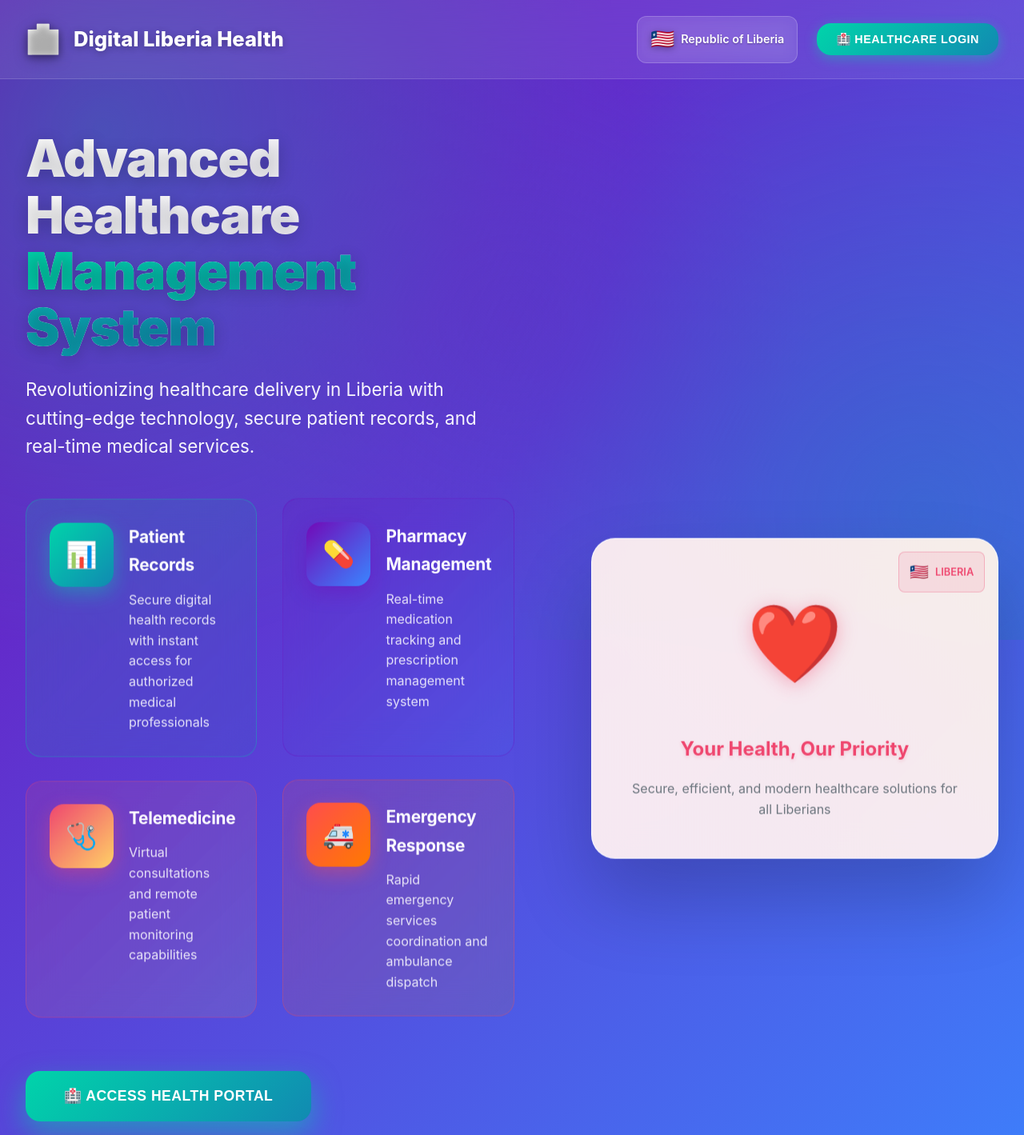
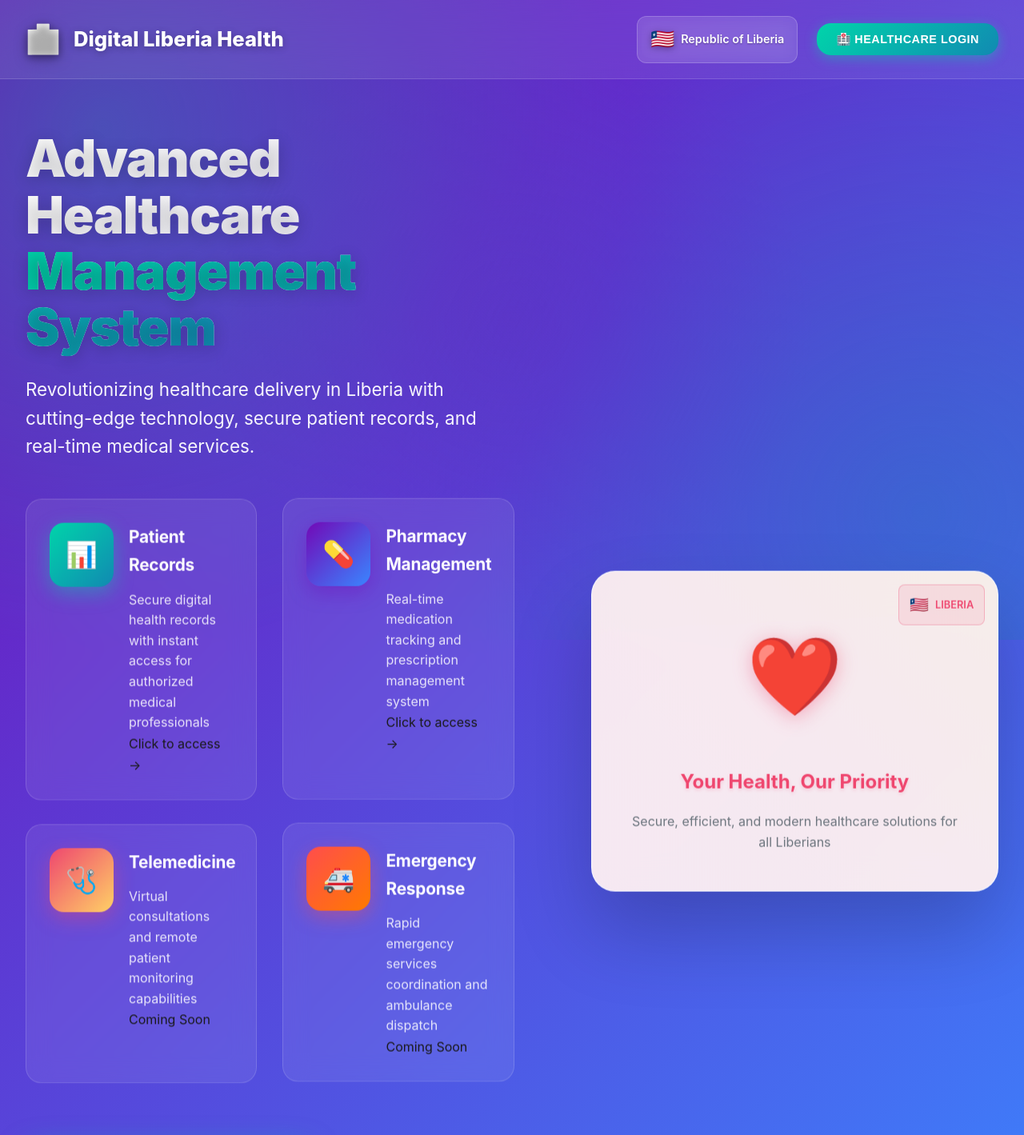
Before and after one commit to liberianpost/digital-liberia-health, a React (Vite) app: page / in a window 1280 px wide. Shown: the top 1419 px of the page at 80% size. Built offline with nearby package versions, Linux system fonts and the light colour scheme.

Commit message:
Enhance App with module state and interaction handlers
Added state management for active module and implemented handlers for module interactions including DSSN verification and login functionality.

```diff
--- a/src/App.jsx
+++ b/src/App.jsx
@@ -15,6 +15,7 @@ function App() {
   const [user, setUser] = useState(null);
   const [showLogin, setShowLogin] = useState(false);
   const [scrolled, setScrolled] = useState(false);
+  const [activeModule, setActiveModule] = useState(null);
 
   useEffect(() => {
     const handleScroll = () => {
@@ -36,88 +37,204 @@ function App() {
     localStorage.removeItem('healthUser');
   };
 
+  const handleCardClick = (module) => {
+    setActiveModule(module);
+  };
+
+  const handleBackToHome = () => {
+    setActiveModule(null);
+  };
+
+  const handleDSSNVerify = (dssn) => {
+    // Backend verification will be implemented later
+    console.log('Verifying DSSN:', dssn);
+    alert(`DSSN ${dssn} verification logic will be implemented in backend`);
+  };
+
+  const handleLogin = (credentials) => {
+    // Backend login will be implemented later
+    console.log('Login attempt with:', credentials);
+    alert('Login functionality will be implemented in backend');
+  };
+
+  const renderModuleContent = () => {
+    switch(activeModule) {
+      case 'patient-records':
         return (
-    <div className="app">
-      {/* Header */}
-      <header className={`header ${scrolled ? 'scrolled' : ''}`}>
-        <div className="header-content">
-          <div className="logo">
-            <span className="logo-icon">🏥</span>
-            <span>Digital Liberia Health</span>
+          <div className="module-container">
+            <button className="back-button" onClick={handleBackToHome}>
+              ← Back to Home
+            </button>
+            <div className="module-content">
+              <h2 className="module-title">Patient Records System</h2>
+              <p className="module-description">
+                Access and manage comprehensive patient health records and medical history
+              </p>
+
+              <div className="auth-tabs">
+                <div className="auth-section">
+                  <h3>Sign Up</h3>
+                  <p className="auth-description">
+                    Enter your DSSN (Digital Social Security Number) to verify your identity
+                  </p>
+                  <div className="form-group">
+                    <label htmlFor="dssn-signup">DSSN Number</label>
+                    <input
+                      type="text"
+                      id="dssn-signup"
+                      placeholder="Enter 15-digit alphanumeric DSSN"
+                      maxLength={15}
+                      pattern="[A-Za-z0-9]{15}"
+                    />
+                    <p className="input-help">15 characters, letters and numbers only</p>
+                    <button
+                      className="btn btn-health verify-btn"
+                      onClick={() => {
+                        const dssn = document.getElementById('dssn-signup').value;
+                        if(dssn.length === 15 && /^[A-Za-z0-9]+$/.test(dssn)) {
+                          handleDSSNVerify(dssn);
+                        } else {
+                          alert('Please enter a valid 15-digit alphanumeric DSSN');
+                        }
+                      }}
+                    >
+                      Verify DSSN
+                    </button>
+                  </div>
                 </div>
 
-          {/* Liberia Flag and Login Section */}
-          <div style={{ display: 'flex', alignItems: 'center', gap: '1.5rem' }}>
-            {/* Liberia Flag */}
-            <div
-              style={{
-                display: 'flex',
-                alignItems: 'center',
-                gap: '0.5rem',
-                background: 'rgba(255, 255, 255, 0.1)',
-                padding: '0.5rem 1rem',
-                borderRadius: '12px',
-                border: '1px solid rgba(255, 255, 255, 0.2)',
-                backdropFilter: 'blur(10px)'
+                <div className="divider">OR</div>
+
+                <div className="auth-section">
+                  <h3>Login</h3>
+                  <p className="auth-description">
+                    Access your account with DSSN and password
+                  </p>
+                  <div className="form-group">
+                    <label htmlFor="dssn-login">DSSN Number</label>
+                    <input
+                      type="text"
+                      id="dssn-login"
+                      placeholder="Enter your DSSN"
+                    />
+                  </div>
+                  <div className="form-group">
+                    <label htmlFor="password">Password</label>
+                    <input
+                      type="password"
+                      id="password"
+                      placeholder="Enter your password"
+                    />
+                  </div>
+                  <button
+                    className="btn btn-health login-btn"
+                    onClick={() => {
+                      const dssn = document.getElementById('dssn-login').value;
+                      const password = document.getElementById('password').value;
+                      if(dssn && password) {
+                        handleLogin({ dssn, password });
+                      } else {
+                        alert('Please enter both DSSN and password');
+                      }
                     }}
                   >
-              <div style={{
-                fontSize: '1.5rem',
-                filter: 'drop-shadow(0 2px 4px rgba(0,0,0,0.3))'
-              }}>
-                🇱🇷
+                    Login to Patient Records
+                  </button>
                 </div>
-              <span style={{
-                color: 'var(--white)',
-                fontSize: '0.9rem',
-                fontWeight: '600',
-                textShadow: '0 1px 2px rgba(0,0,0,0.3)'
-              }}>
-                Republic of Liberia
-              </span>
+              </div>
+            </div>
+          </div>
+        );
+
+      case 'pharmacy-management':
+        return (
+          <div className="module-container">
+            <button className="back-button" onClick={handleBackToHome}>
+              ← Back to Home
+            </button>
+            <div className="module-content">
+              <h2 className="module-title">Pharmacy Management System</h2>
+              <p className="module-description">
+                Real-time medication tracking and prescription management system
+              </p>
+
+              <div className="auth-tabs">
+                <div className="auth-section">
+                  <h3>Sign Up</h3>
+                  <p className="auth-description">
+                    Enter your DSSN (Digital Social Security Number) to verify your identity
+                  </p>
+                  <div className="form-group">
+                    <label htmlFor="dssn-pharmacy-signup">DSSN Number</label>
+                    <input
+                      type="text"
+                      id="dssn-pharmacy-signup"
+                      placeholder="Enter 15-digit alphanumeric DSSN"
+                      maxLength={15}
+                      pattern="[A-Za-z0-9]{15}"
+                    />
+                    <p className="input-help">15 characters, letters and numbers only</p>
+                    <button
+                      className="btn btn-medical verify-btn"
+                      onClick={() => {
+                        const dssn = document.getElementById('dssn-pharmacy-signup').value;
+                        if(dssn.length === 15 && /^[A-Za-z0-9]+$/.test(dssn)) {
+                          handleDSSNVerify(dssn);
+                        } else {
+                          alert('Please enter a valid 15-digit alphanumeric DSSN');
+                        }
+                      }}
+                    >
+                      Verify DSSN
+                    </button>
+                  </div>
                 </div>
 
-            {user ? (
-              <div style={{ display: 'flex', alignItems: 'center', gap: '1.5rem' }}>
-                <span style={{
-                  color: 'var(--white)',
-                  fontWeight: '600',
-                  fontSize: '0.95rem'
-                }}>
-                  Welcome, Dr. {user.profile?.firstName} {user.profile?.lastName}
-                </span>
+                <div className="divider">OR</div>
+
+                <div className="auth-section">
+                  <h3>Login</h3>
+                  <p className="auth-description">
+                    Access your pharmacy account with DSSN and password
+                  </p>
+                  <div className="form-group">
+                    <label htmlFor="dssn-pharmacy-login">DSSN Number</label>
+                    <input
+                      type="text"
+                      id="dssn-pharmacy-login"
+                      placeholder="Enter your DSSN"
+                    />
+                  </div>
+                  <div className="form-group">
+                    <label htmlFor="pharmacy-password">Password</label>
+                    <input
+                      type="password"
+                      id="pharmacy-password"
+                      placeholder="Enter your password"
+                    />
+                  </div>
                   <button
-                  onClick={handleLogout}
-                  className="btn btn-glass"
-                  style={{
-                    padding: '0.7rem 1.2rem',
-                    fontSize: '0.85rem',
-                    border: '1px solid rgba(255, 255, 255, 0.3)'
+                    className="btn btn-medical login-btn"
+                    onClick={() => {
+                      const dssn = document.getElementById('dssn-pharmacy-login').value;
+                      const password = document.getElementById('pharmacy-password').value;
+                      if(dssn && password) {
+                        handleLogin({ dssn, password });
+                      } else {
+                        alert('Please enter both DSSN and password');
+                      }
                     }}
                   >
-                  Logout
+                    Login to Pharmacy System
                   </button>
                 </div>
-            ) : (
-              <button
-                onClick={() => setShowLogin(true)}
-                className="btn btn-health"
-                style={{
-                  padding: '0.7rem 1.5rem',
-                  fontSize: '0.9rem',
-                  boxShadow: '0 4px 15px rgba(0, 212, 170, 0.4)'
-                }}
-              >
-                🏥 Healthcare Login
-              </button>
-            )}
               </div>
             </div>
-      </header>
+          </div>
+        );
 
-      {/* Main Content */}
-      <main className="main-content">
-        {!user ? (
+      default:
+        return (
           <div className="hero-section">
             <div className="hero-text">
               <h1>
@@ -140,12 +257,14 @@ function App() {
               {/* Enhanced Health Features Grid with Floating Animations */}
               <div className="health-features-grid">
                 {/* Patient Records Card */}
-                <div className="health-feature-item floating" style={{
-                  background: 'linear-gradient(135deg, rgba(0, 212, 170, 0.15), rgba(17, 138, 178, 0.1))',
-                  border: '1px solid rgba(0, 212, 170, 0.3)',
-                  backdropFilter: 'blur(20px)',
-                  animationDelay: '0s'
-                }}>
+                <div
+                  className="health-feature-item floating clickable-card patient-records-card"
+                  onClick={() => handleCardClick('patient-records')}
+                  style={{
+                    animationDelay: '0s',
+                    cursor: 'pointer'
+                  }}
+                >
                   <div className="health-feature-icon" style={{
                     background: 'linear-gradient(135deg, #00d4aa, #118ab2)',
                     boxShadow: '0 8px 25px rgba(0, 212, 170, 0.4)'
@@ -153,16 +272,19 @@ function App() {
                   <div className="health-feature-content">
                     <h4>Patient Records</h4>
                     <p>Secure digital health records with instant access for authorized medical professionals</p>
+                    <span className="card-click-hint">Click to access →</span>
                   </div>
                 </div>
 
                 {/* Pharmacy Management Card */}
-                <div className="health-feature-item floating" style={{
-                  background: 'linear-gradient(135deg, rgba(114, 9, 183, 0.15), rgba(58, 134, 255, 0.1))',
-                  border: '1px solid rgba(114, 9, 183, 0.3)',
-                  backdropFilter: 'blur(20px)',
-                  animationDelay: '0.2s'
-                }}>
+                <div
+                  className="health-feature-item floating clickable-card pharmacy-card"
+                  onClick={() => handleCardClick('pharmacy-management')}
+                  style={{
+                    animationDelay: '0.2s',
+                    cursor: 'pointer'
+                  }}
+                >
                   <div className="health-feature-icon" style={{
                     background: 'linear-gradient(135deg, #7209b7, #3a86ff)',
                     boxShadow: '0 8px 25px rgba(114, 9, 183, 0.4)'
@@ -170,16 +292,19 @@ function App() {
                   <div className="health-feature-content">
                     <h4>Pharmacy Management</h4>
                     <p>Real-time medication tracking and prescription management system</p>
+                    <span className="card-click-hint">Click to access →</span>
                   </div>
                 </div>
 
                 {/* Telemedicine Card */}
-                <div className="health-feature-item floating" style={{
-                  background: 'linear-gradient(135deg, rgba(239, 71, 111, 0.15), rgba(255, 209, 102, 0.1))',
-                  border: '1px solid rgba(239, 71, 111, 0.3)',
-                  backdropFilter: 'blur(20px)',
-                  animationDelay: '0.4s'
-                }}>
+                <div
+                  className="health-feature-item floating clickable-card telemedicine-card"
+                  onClick={() => handleCardClick('telemedicine')}
+                  style={{
+                    animationDelay: '0.4s',
+                    cursor: 'pointer'
+                  }}
+                >
                   <div className="health-feature-icon" style={{
                     background: 'linear-gradient(135deg, #ef476f, #ffd166)',
                     boxShadow: '0 8px 25px rgba(239, 71, 111, 0.4)'
@@ -187,16 +312,19 @@ function App() {
                   <div className="health-feature-content">
                     <h4>Telemedicine</h4>
                     <p>Virtual consultations and remote patient monitoring capabilities</p>
+                    <span className="card-click-hint">Coming Soon</span>
                   </div>
                 </div>
 
                 {/* Emergency Response Card */}
-                <div className="health-feature-item floating" style={{
-                  background: 'linear-gradient(135deg, rgba(255, 77, 77, 0.15), rgba(255, 122, 0, 0.1))',
-                  border: '1px solid rgba(255, 77, 77, 0.3)',
-                  backdropFilter: 'blur(20px)',
-                  animationDelay: '0.6s'
-                }}>
+                <div
+                  className="health-feature-item floating clickable-card emergency-card"
+                  onClick={() => handleCardClick('emergency')}
+                  style={{
+                    animationDelay: '0.6s',
+                    cursor: 'pointer'
+                  }}
+                >
                   <div className="health-feature-icon" style={{
                     background: 'linear-gradient(135deg, #ff4d4d, #ff7a00)',
                     boxShadow: '0 8px 25px rgba(255, 77, 77, 0.4)'
@@ -204,6 +332,7 @@ function App() {
                   <div className="health-feature-content">
                     <h4>Emergency Response</h4>
                     <p>Rapid emergency services coordination and ambulance dispatch</p>
+                    <span className="card-click-hint">Coming Soon</span>
                   </div>
                 </div>
               </div>
@@ -313,6 +442,95 @@ function App() {
               </div>
             </div>
           </div>
+        );
+    }
+  };
+
+  return (
+    <div className="app">
+      {/* Header */}
+      <header className={`header ${scrolled ? 'scrolled' : ''}`}>
+        <div className="header-content">
+          <div className="logo">
+            <span className="logo-icon">🏥</span>
+            <span>Digital Liberia Health</span>
+          </div>
+
+          {/* Liberia Flag and Login Section */}
+          <div style={{ display: 'flex', alignItems: 'center', gap: '1.5rem' }}>
+            {/* Liberia Flag */}
+            <div
+              style={{
+                display: 'flex',
+                alignItems: 'center',
+                gap: '0.5rem',
+                background: 'rgba(255, 255, 255, 0.1)',
+                padding: '0.5rem 1rem',
+                borderRadius: '12px',
+                border: '1px solid rgba(255, 255, 255, 0.2)',
+                backdropFilter: 'blur(10px)'
+              }}
+            >
+              <div style={{
+                fontSize: '1.5rem',
+                filter: 'drop-shadow(0 2px 4px rgba(0,0,0,0.3))'
+              }}>
+                🇱🇷
+              </div>
+              <span style={{
+                color: 'var(--white)',
+                fontSize: '0.9rem',
+                fontWeight: '600',
+                textShadow: '0 1px 2px rgba(0,0,0,0.3)'
+              }}>
+                Republic of Liberia
+              </span>
+            </div>
+
+            {user ? (
+              <div style={{ display: 'flex', alignItems: 'center', gap: '1.5rem' }}>
+                <span style={{
+                  color: 'var(--white)',
+                  fontWeight: '600',
+                  fontSize: '0.95rem'
+                }}>
+                  Welcome, Dr. {user.profile?.firstName} {user.profile?.lastName}
+                </span>
+                <button
+                  onClick={handleLogout}
+                  className="btn btn-glass"
+                  style={{
+                    padding: '0.7rem 1.2rem',
+                    fontSize: '0.85rem',
+                    border: '1px solid rgba(255, 255, 255, 0.3)'
+                  }}
+                >
+                  Logout
+                </button>
+              </div>
+            ) : (
+              !activeModule && (
+                <button
+                  onClick={() => setShowLogin(true)}
+                  className="btn btn-health"
+                  style={{
+                    padding: '0.7rem 1.5rem',
+                    fontSize: '0.9rem',
+                    boxShadow: '0 4px 15px rgba(0, 212, 170, 0.4)'
+                  }}
+                >
+                  🏥 Healthcare Login
+                </button>
+              )
+            )}
+          </div>
+        </div>
+      </header>
+
+      {/* Main Content */}
+      <main className="main-content">
+        {!user ? (
+          renderModuleContent()
         ) : (
           <div style={{
             width: '100%',
```
Lines whose indentation alone changed are shown as unchanged.
